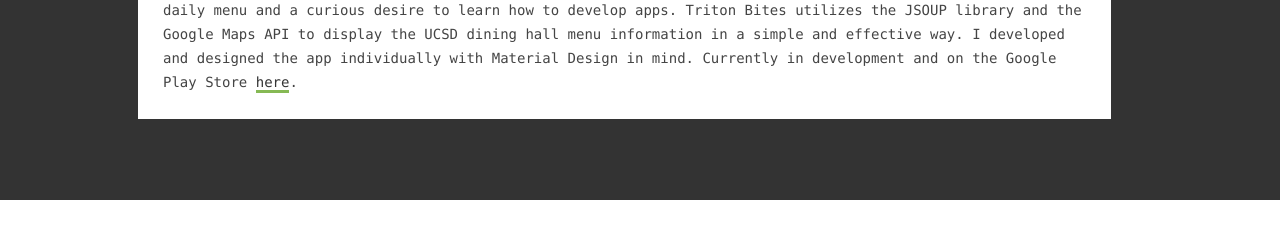
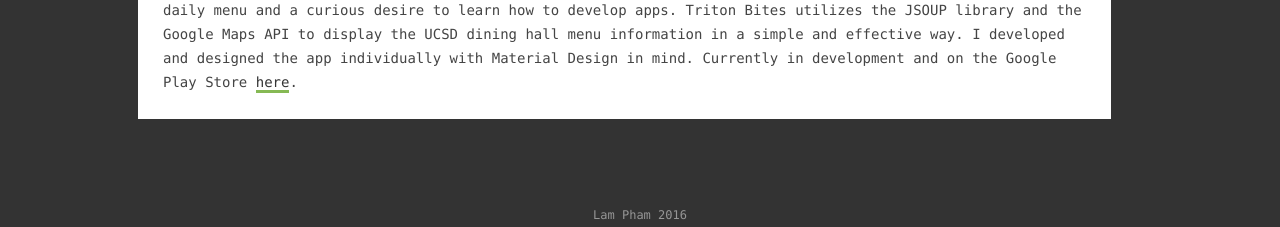
Before and after one commit to visdreamstate/visdreamstate.github.io, a PHP site: page / in a window 1280 px wide. Shown: the part 1716-1943 px from the top of the page. Before the commit the page ends 1916 px from the top, so only its background shows below. Run offline with PHP 8.4, Linux system fonts and the light colour scheme.

Commit message:
update footer

```diff
--- a/assets/css/style.css
+++ b/assets/css/style.css
@@ -180,24 +180,30 @@ body {
             FOOTER
 ========================================================= */
 footer {
+  font-family: Menlo, sans-serif;
   display: block;
   margin: 0 auto;
   line-height: 24px;
   text-align: center;
-  background: #000; }
+  background: #333; }
 
 footer small {
   text-transform: uppercase;
-  color: #fff;
+  color: #000;
   font-size: 0.6em;
-  padding: 40px 0;
+  padding: 0 0;
   display: block; }
 
+.text-med {
+  font-size: 12px;
+  color: #969696 !important;
+}
 body {
   font-size: 15px; }
 
 @media (min-width: 768px) {
-  font-size: 16px; }
+  body {
+    font-size: 16px; } }
 
 @media (min-width: 1024px) {
   body {
--- a/index.html
+++ b/index.html
@@ -25,13 +25,13 @@
 
     <div id="main">
     <section id="bio">
-      <figure id="portrait" class="portrait">
+      <figure id="portrait" class="portrait" alt="Lam Pham">
         <span></span>
       </figure>
 
       <div id="intro" class="intro">
         <div class="wrapper">
-          <h2><span>Lam Pham</span> </h2>
+          <h2><span>Lam Pham</span></h2>
           <p>I was born and raised in the Bay Area, but I also lived several years in Texas. I am currently a freshman in UCSD. In 2015, I created my first Android app <a href="https://play.google.com/store/apps/details?id=com.lamdevs.tritonbites&hl=en" title="Triton Bites">Triton&nbsp;Bites</a>.</p>
           <p>I spend a lot of time listening to music, coding, and redditing.</p>
           <p><a href="https://www.linkedin.com/in/lamphamm">LinkedIn</a> / <a href="http://www.last.fm/user/Lameenator">LastFM</a> / <a href="https://github.com/lamphams">GitHub</a></p>
@@ -44,14 +44,25 @@
         <p class="tagline" style="color: white">Projects</p>
 
         <div class="portfolio-thumb portfolio-big">
-          <a class="image-popup-no-margins" href="assets/img/tritonbites.png"><img src="assets/img/tritonbites.png"></a>
+          <a class="image-popup-no-margins" href="assets/img/tritonbites.png"><img src="assets/img/tritonbites.png" alt="Triton Bites"></a>
           <p class="description"><strong>Triton Bites</strong>&nbsp;&nbsp; An individual project for other students in UCSD inspired by the difficulty of obtaining the daily menu and a curious desire to learn how to develop apps. Triton Bites utilizes the JSOUP library and the Google Maps API to display the UCSD dining hall menu information in a simple and effective way. I developed and designed the app individually with Material Design in mind. Currently in development and on the Google Play Store <a href="https://play.google.com/store/apps/details?id=com.lamdevs.tritonbites&hl=en">here</a>.
         </p>
         </div>
       </div>
     </div>
+</div>
 
-</div>
+<div id="footer">
+      <footer class="footer">
+        <div class="footer">
+          <div class="container center">
+            <span class="text-med">
+              Lam Pham 2016
+            </span>
+          </div>
+        </div>
+      </footer>
+    </div>
 <script>
   (function(i,s,o,g,r,a,m){i['GoogleAnalyticsObject']=r;i[r]=i[r]||function(){
   (i[r].q=i[r].q||[]).push(arguments)},i[r].l=1*new Date();a=s.createElement(o),
```
